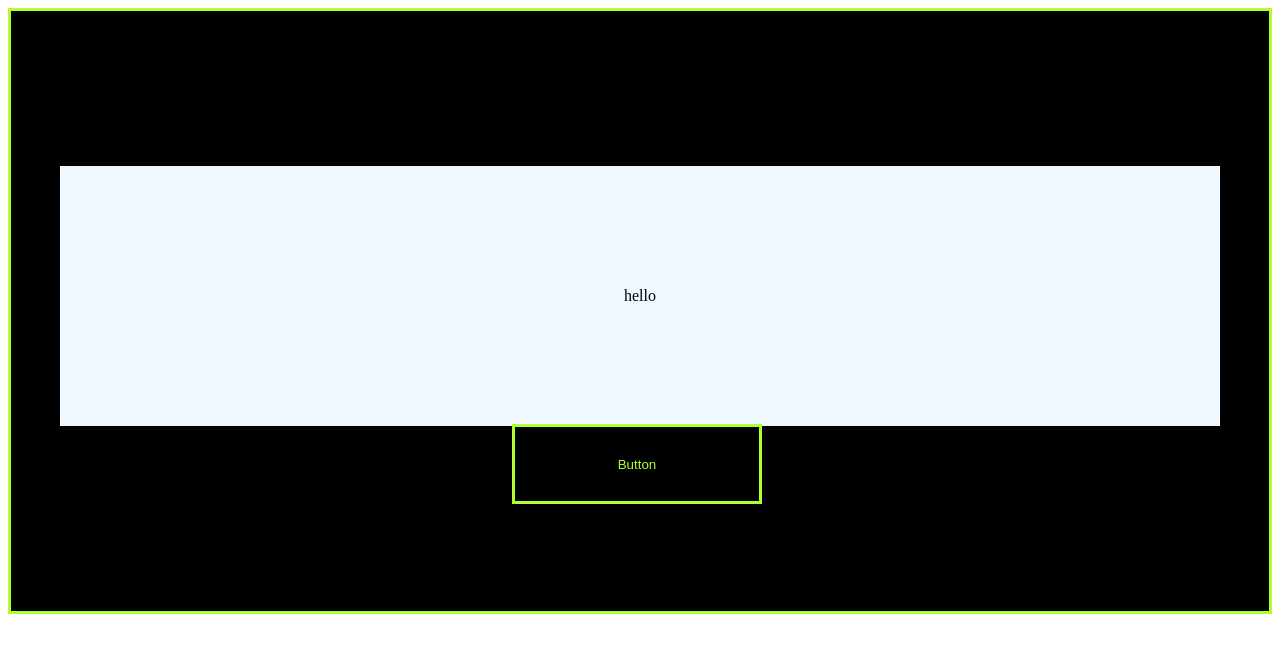
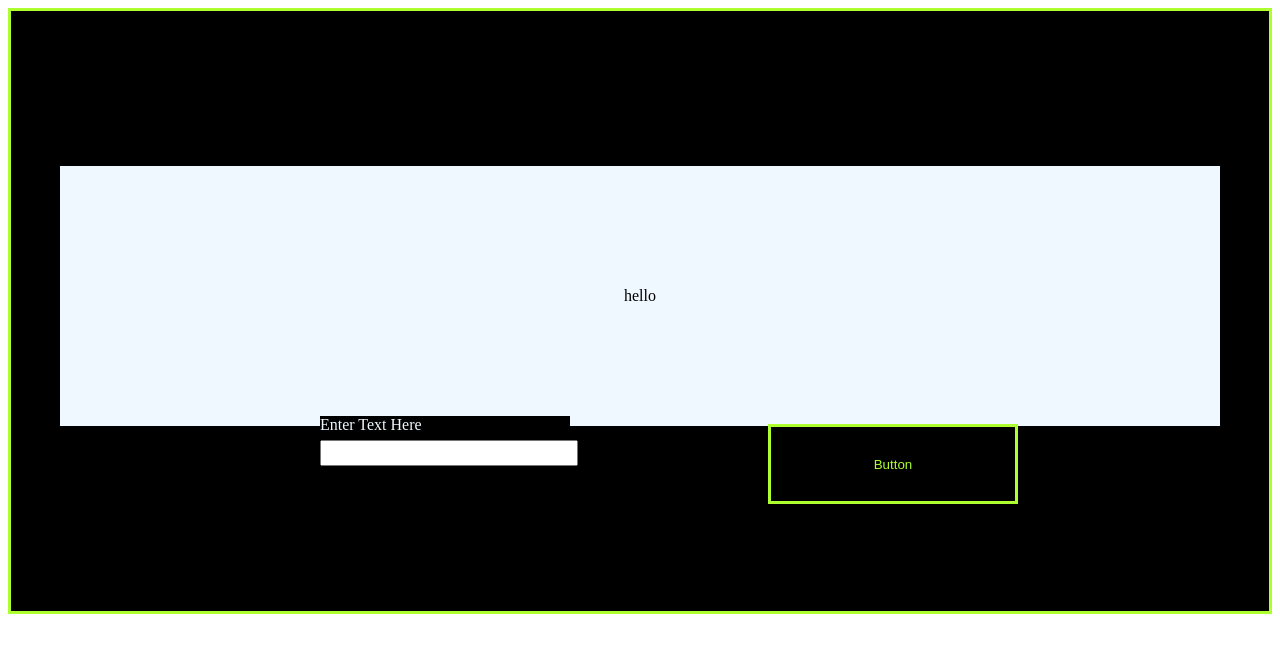
Before and after one commit to AqibYaseen/EventListner_repo, a plain HTML site: page index.html in a window 1280 px wide. Drawn offline with Linux system fonts and the light colour scheme.

Commit message:
added all listners for text box and button

```diff
--- a/index.html
+++ b/index.html
@@ -9,13 +9,12 @@
 </head>
 <body>
     <div id="wrapperDiv">
-    <div id="mainDiv">hello</div>
+        <div id="mainDiv">hello</div>
+    </div>
 
-    </div>
     <button id="btn">Button</button>
-
-    <script src="./script.js">
-
-    </script>
+    <input type="text" id="textBox">
+    <span>Enter Text Here</span>
+    <script src="./script.js"></script>
 </body>
 </html>
--- a/script.js
+++ b/script.js
@@ -1,12 +1,8 @@
 
 
 let div1 = document.getElementById("mainDiv");
-
 let btn = document.getElementById("btn");
-
-btn.onmouseover = () =>{
-
-}
+let textBox = document.getElementById("textBox");
 
 btn.onmousedown = () => {
     div1.innerHTML = "clicked"
@@ -27,3 +23,12 @@ btn.onmouseover = () => {
     div1.innerHTML = "mouse_on_button"
 
 }
+textBox.onfocus = () =>{
+    div1.innerHTML = "text box focus"
+
+}
+
+textBox.onblur = () => {
+    div1.innerHTML = "text box focus removed"
+
+}
--- a/style.css
+++ b/style.css
@@ -23,10 +23,29 @@ button{
 
     position: absolute;
     top: 53%;
-    left: 40%;
+    left: 60%;
     width: 250px;
     height: 80px;
     color: greenyellow;
     border: 3px solid greenyellow;
     background-color: black;
 }
+#textBox{
+
+    position: absolute;
+    top: 55%;
+    left: 25%;
+    width: 250px;
+    height: 20px;
+
+}
+span{
+    position: absolute;
+    top: 52%;
+    color: aliceblue;
+    background-color: black;
+    left: 25%;
+    width: 250px;
+    height: 20px;
+
+}
```
